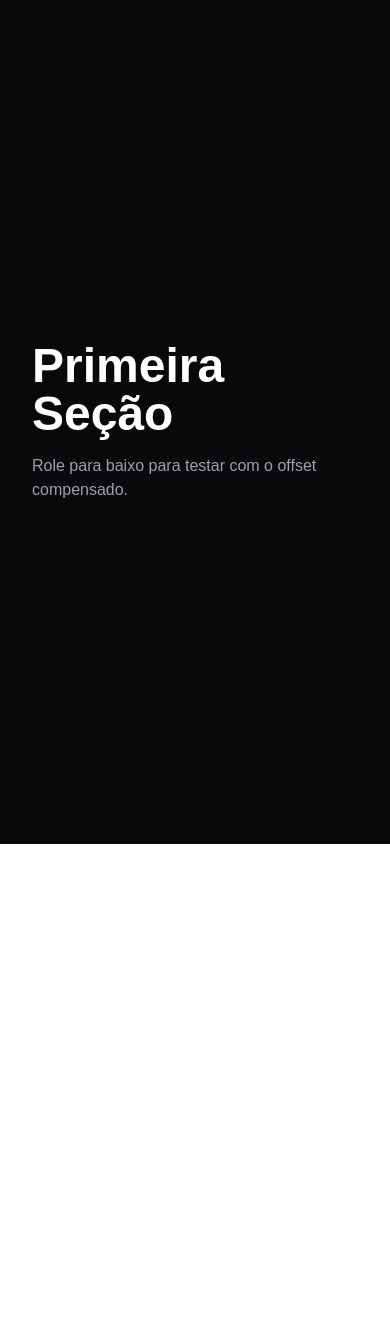
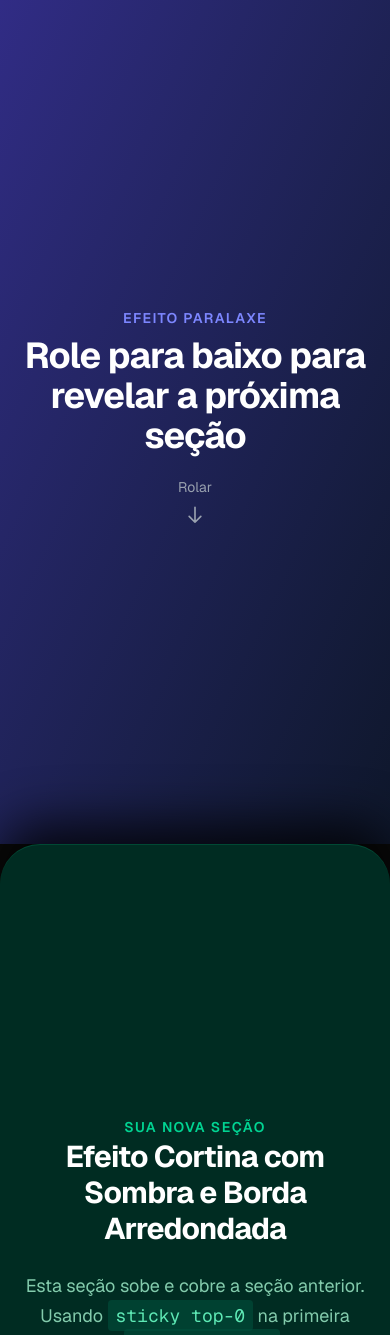
Before and after one commit to david-p-marinho/portfolio, a Next.js app: page /test2 in a window 390 px wide. Shown: the top 1335 px of the page. Before the commit the page ends 844 px from the top, so only its background shows below. Built offline with nearby package versions, Linux system fonts and the light colour scheme.

Commit message:
visual fix in hero

```diff
--- a/app/(home)/page.tsx
+++ b/app/(home)/page.tsx
@@ -1,27 +1,24 @@
 'use client'
 
-import { motion, useScroll, useSpring, useTransform } from "framer-motion";
-import { useEffect, useRef, useState } from "react";
 import Hero from "./sections/hero/hero";
 import Projects from "./sections/projects/projects";
 import About from "./sections/about/about";
 
 export default function Home() {
     return (
-        <main className="bg-[#29215a]">
-            <section className="h-dvh ">
+        <main className="relative bg-[#29215a]">
+            <div className="sticky top-0 h-screen w-full overflow-hidden z-0">
                 <Hero />
-            </section>
+            </div>
 
-            <div className="rounded-t-3xl bg-white">
+            <div className="relative z-10 rounded-t-[2.5rem] bg-white shadow-[0_-20px_50px_rgba(0,0,0,0.3)]">
                 <section>
-                    <Projects/>
+                    <Projects />
                 </section>
-                <section >
-                    <About/>
+                <section>
+                    <About />
                 </section>
             </div>
-
         </main>
     );
 }
--- a/app/(home)/sections/hero/hero.tsx
+++ b/app/(home)/sections/hero/hero.tsx
@@ -9,7 +9,7 @@ export default function Hero() {
 
     return (
         <FallingPixels className="h-screen flex justify-center items-center">
-                <LiquidGlassCard className="flex flex-col md:flex-row-reverse items-center justify-center ">
+                <LiquidGlassCard className="flex flex-col md:flex-row-reverse items-center justify-center px-5 py-5">
                     <div className="relative md:w-[250px] md:h-[250px] w-[150px] h-[150px]">
                         <Image fill className="rounded-full object-cover" src={"/portrait.jpg"} alt={""} />
                     </div>
--- a/app/test2/page.tsx
+++ b/app/test2/page.tsx
@@ -1,104 +1,46 @@
-"use client";
+export default function ParallaxSection() {
+  return (
+    <div className="w-full bg-neutral-950 text-white font-sans">
+      {/* 1. Primeira Seção (Fica fixa / Sticky enquanto rola) */}
+      <section className="sticky top-0 h-screen w-full flex flex-col justify-center items-center bg-gradient-to-br from-indigo-900 to-slate-900 px-6">
+        <span className="text-indigo-400 text-sm font-semibold tracking-widest uppercase mb-2">
+          Efeito Paralaxe
+        </span>
+        <h1 className="text-4xl md:text-7xl font-bold text-center tracking-tight max-w-4xl">
+          Role para baixo para revelar a próxima seção
+        </h1>
+        <div className="mt-8 animate-bounce text-gray-400 text-sm flex flex-col items-center gap-2">
+          <span>Rolar</span>
+          <svg className="w-5 h-5" fill="none" stroke="currentColor" viewBox="0 0 24 24">
+            <path strokeLinecap="round" strokeLinejoin="round" strokeWidth="2" d="M19 14l-7 7m0 0l-7-7m7 7V3" />
+          </svg>
+        </div>
+      </section>
 
-import { motion, useScroll, useTransform, useSpring } from "framer-motion";
-import { useRef } from "react";
+      {/* 2. Segunda Seção (Desliza POR CIMA da primeira) */}
+      <section className="relative z-10 min-h-screen w-full bg-emerald-950 text-emerald-100 flex flex-col justify-center items-center px-6 shadow-[0_-20px_50px_rgba(0,0,0,0.8)] rounded-t-[2.5rem] border-t border-emerald-500/20">
+        <div className="max-w-3xl text-center space-y-6">
+          <span className="text-emerald-400 text-sm font-semibold tracking-widest uppercase">
+            Sua nova seção
+          </span>
+          <h2 className="text-3xl md:text-6xl font-bold text-white tracking-tight">
+            Efeito Cortina com Sombra e Borda Arredondada
+          </h2>
+          <p className="text-emerald-200/80 text-lg md:text-xl leading-relaxed">
+            Esta seção sobe e cobre a seção anterior. Usando <code className="bg-emerald-900/60 px-2 py-1 rounded text-emerald-300">sticky top-0</code> na primeira seção e <code className="bg-emerald-900/60 px-2 py-1 rounded text-emerald-300">relative z-10</code> nesta, conseguimos o efeito nativo de paralaxe sem JavaScript!
+          </p>
+        </div>
+      </section>
 
-export default function Home() {
-  const containerRef = useRef<HTMLDivElement>(null);
-  const section2Ref = useRef<HTMLDivElement>(null);
-
-  // Monitora a rolagem da Seção 2
-  const { scrollYProgress } = useScroll({
-    container: containerRef,
-    target: section2Ref,
-    offset: ["start end", "end end"],
-  });
-
-  const smoothProgress = useSpring(scrollYProgress, {
-    stiffness: 60,
-    damping: 20,
-    restDelta: 0.001,
-  });
-
-  // 1. ANIMAÇÃO CIRCULAR
-  // O fundo roxo abre durante a aproximação/encaixe do Snap (0% a 30%)
-  const clipRadius = useTransform(smoothProgress, [0, 0.3], ["0%", "150%"]);
-  const clipPath = useTransform(
-    clipRadius,
-    (r) => `circle(${r} at 50% 100%)`
-  );
-
-  // 2. ANIMAÇÃO DA GALERIA
-  // Começa do 0 (sem atraso na lógica) até a rolagem completa do bloco
-  const yTransform = useTransform(smoothProgress, [0, 1], ["0%", "-80%"]);
-
-  return (
-    <main
-      ref={containerRef}
-      className="h-screen w-full overflow-y-scroll snap-y snap-mandatory bg-zinc-950 text-white"
-    >
-      {/* SEÇÃO 1 */}
-      <section className="h-screen w-full snap-start flex flex-col items-center justify-center bg-zinc-950 p-8 relative">
-        <h1 className="text-5xl font-bold">Primeira Seção</h1>
-        <p className="mt-4 text-zinc-400">
-          Role para baixo para testar com o offset compensado.
+      {/* 3. Terceira Seção (Mais uma camada para continuar a experiência) */}
+      <section className="relative z-20 min-h-screen w-full bg-slate-900 text-white flex flex-col justify-center items-center px-6 shadow-[0_-20px_50px_rgba(0,0,0,0.9)] rounded-t-[2.5rem] border-t border-slate-700">
+        <h3 className="text-3xl md:text-5xl font-bold mb-4">
+          Próximo Bloco
+        </h3>
+        <p className="text-gray-400 max-w-xl text-center">
+          Você pode empilhar múltiplos blocos ajustando o nível do <code className="text-indigo-400">z-index</code> para cada um deles.
         </p>
       </section>
-
-      {/* SEÇÃO 2 (300vh com Snap) */}
-      <div ref={section2Ref} className="h-[300vh] w-full snap-start relative">
-        {/* Elemento Sticky com a cor #4f39f6 */}
-        <motion.div
-          style={{ clipPath }}
-          className="sticky top-0 h-screen w-full flex items-center justify-between px-12 md:px-24 overflow-hidden bg-[#4f39f6]"
-        >
-          {/* Lado Esquerdo: Texto Fixo */}
-          <div className="w-1/2 pr-8">
-            <span className="text-indigo-200 font-mono text-sm mb-2 block">
-              02 / COLEÇÃO
-            </span>
-            <h2 className="text-5xl font-bold leading-tight text-white">
-              Galeria Interativa
-            </h2>
-            <p className="mt-4 text-indigo-100 max-w-md">
-              O espaço em branco compensou a travada do Snap. O Item 01 está exatamente onde deveria!
-            </p>
-          </div>
-
-          {/* Lado Direito: Galeria com Offset no topo */}
-          <div className="w-1/2 h-[500px] overflow-hidden relative rounded-2xl border border-white/20 bg-black/20 p-4 backdrop-blur-sm">
-            <motion.div
-              style={{ y: yTransform }}
-              /* pt-[350px] cria o 'vácuo' no topo para compensar a rolagem inicial */
-              className="flex flex-col gap-6 pt-[350px]"
-            >
-              <div className="h-64 w-full rounded-xl bg-gradient-to-br from-purple-600 to-indigo-600 flex items-center justify-center text-2xl font-bold shadow-lg shrink-0">
-                Item 01
-              </div>
-              <div className="h-64 w-full rounded-xl bg-gradient-to-br from-blue-600 to-cyan-600 flex items-center justify-center text-2xl font-bold shadow-lg shrink-0">
-                Item 02
-              </div>
-              <div className="h-64 w-full rounded-xl bg-gradient-to-br from-emerald-600 to-teal-600 flex items-center justify-center text-2xl font-bold shadow-lg shrink-0">
-                Item 03
-              </div>
-              <div className="h-64 w-full rounded-xl bg-gradient-to-br from-rose-600 to-orange-600 flex items-center justify-center text-2xl font-bold shadow-lg shrink-0">
-                Item 04
-              </div>
-              <div className="h-64 w-full rounded-xl bg-gradient-to-br from-amber-500 to-pink-600 flex items-center justify-center text-2xl font-bold shadow-lg shrink-0">
-                Item 05
-              </div>
-            </motion.div>
-          </div>
-        </motion.div>
-      </div>
-
-      {/* SEÇÃO 3 */}
-      <section className="h-screen w-full snap-start flex flex-col items-center justify-center bg-zinc-950 p-8">
-        <h2 className="text-5xl font-bold">Terceira Seção</h2>
-        <p className="mt-4 text-zinc-400">
-          Trava de snap mantida normalmente ao chegar aqui.
-        </p>
-      </section>
-    </main>
+    </div>
   );
 }
```
